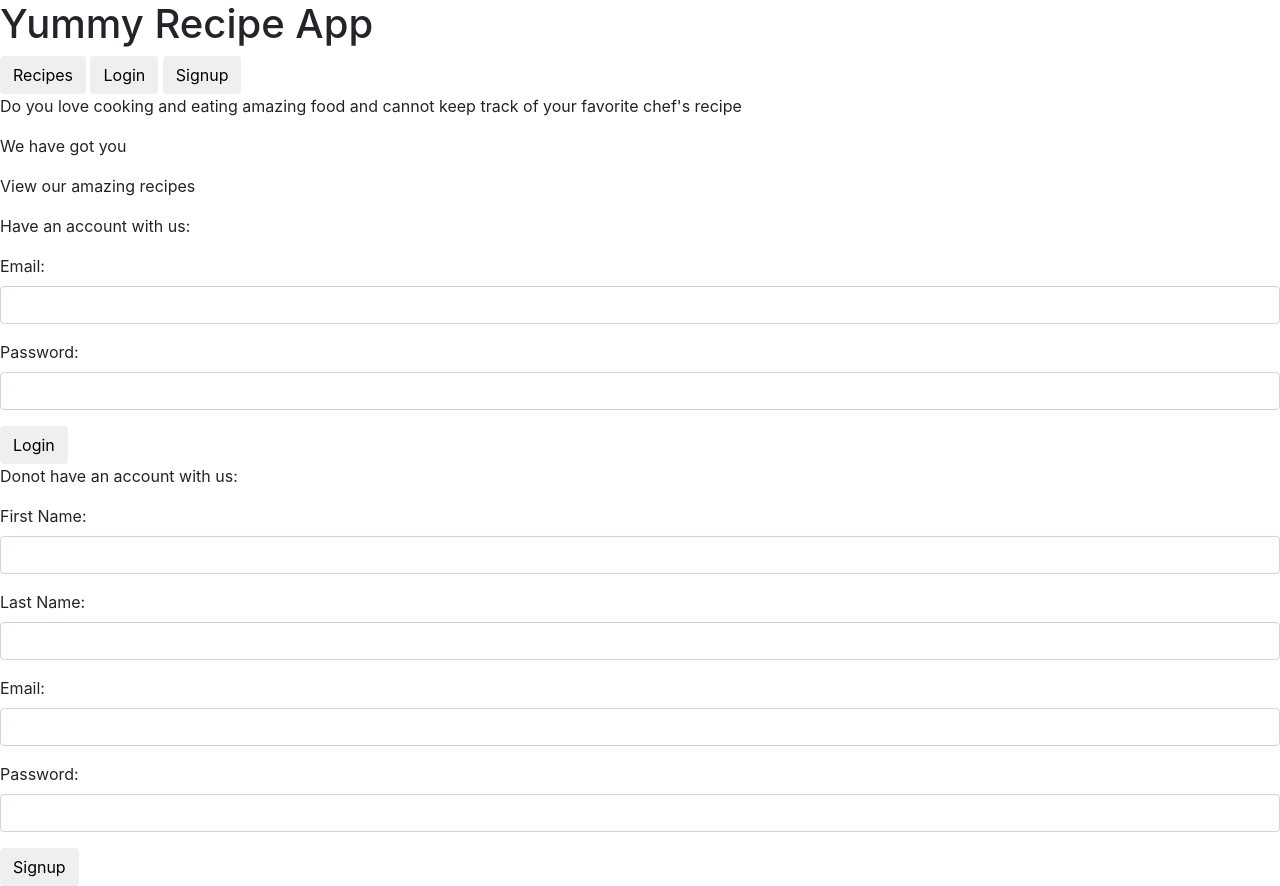
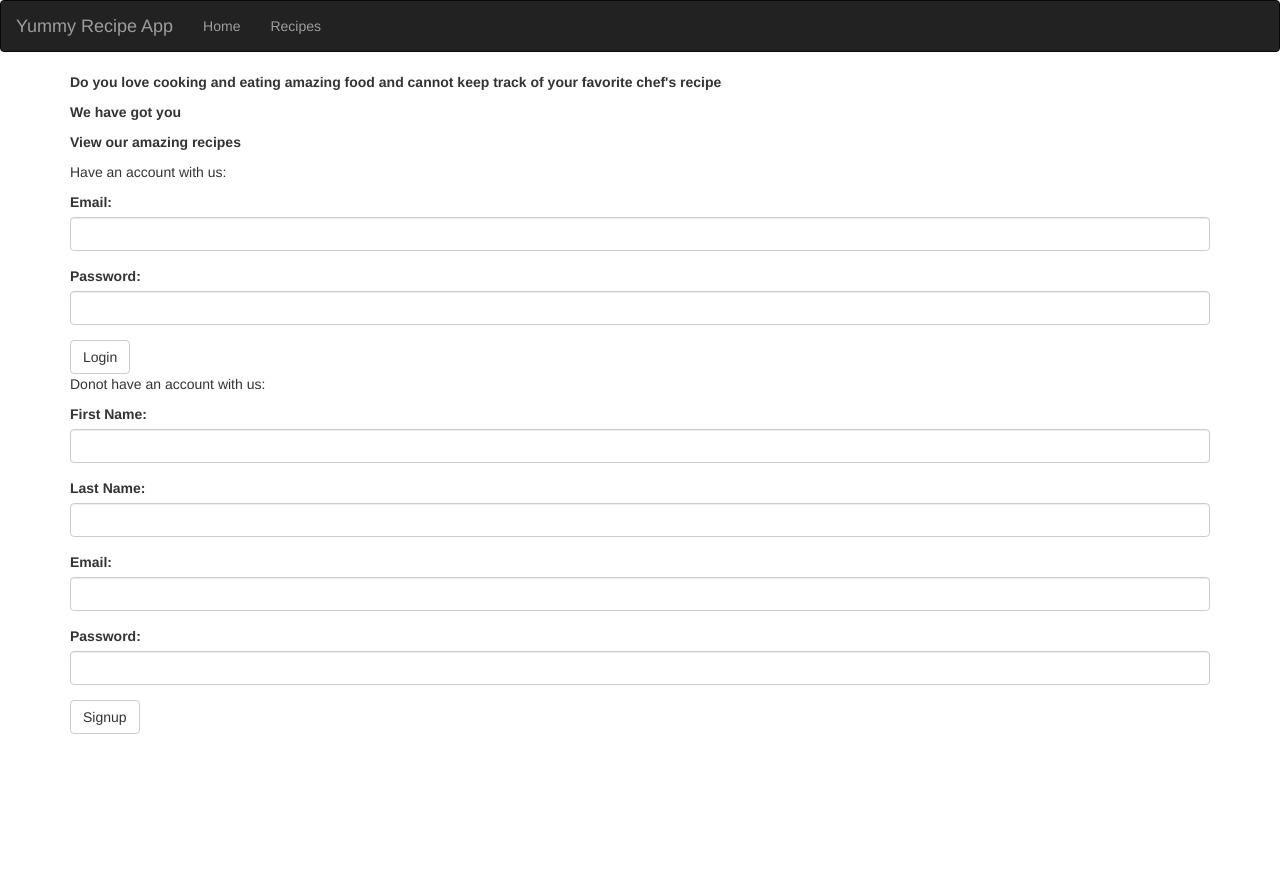
Before and after one commit to shakirandagire/YummyRecipes, a Python web app: template templates/home.html in a window 1280 px wide. After the commit the page ends 734 px from the top, so only its background shows below. Run offline with Jinja, Linux system fonts and the light colour scheme; the template is opened without the code that fills it, so the values that code supplies are empty; some libraries are stand-ins or nearby versions.

Commit message:
Changes made to home.html

```diff
--- a/templates/home.html
+++ b/templates/home.html
@@ -2,18 +2,33 @@
 <html lang="en">
   <head>
     <title>Yummy Recipe App</title>
-    <link rel="stylesheet" href="https://maxcdn.bootstrapcdn.com/bootstrap/4.0.0-beta.2/css/bootstrap.min.css" integrity="sha384-PsH8R72JQ3SOdhVi3uxftmaW6Vc51MKb0q5P2rRUpPvrszuE4W1povHYgTpBfshb" crossorigin="anonymous">
-
+    <meta charset="utf-8">
+    <meta name="viewport" content="width=device-width, initial-scale=1">
+    <link rel="stylesheet" href="https://maxcdn.bootstrapcdn.com/bootstrap/3.3.7/css/bootstrap.min.css">
+    <script src="https://ajax.googleapis.com/ajax/libs/jquery/3.2.1/jquery.min.js"></script>
+    <script src="https://maxcdn.bootstrapcdn.com/bootstrap/3.3.7/js/bootstrap.min.js"></script>
   </head>
-  <body>
-    <h1>Yummy Recipe App</h1>
-
-      <button type="button" class="btn btn-default">Recipes</button> <button type="button" class="btn btn-default">Login</button>  <button type="button" class="btn btn-default">Signup</button>
 
 
-        <p> Do you love cooking and eating amazing food and cannot keep track of your favorite chef's recipe</p>
+  <body>
+
+      <nav class="navbar navbar-inverse">
+          <div class="container-fluid">
+            <div class="navbar-header">
+              <a class="navbar-brand" href="#">Yummy Recipe App</a>
+            </div>
+            <ul class="nav navbar-nav">
+              <li><a href="home.html">Home</a></li>
+              <li><a href="dashboard.html">Recipes</a></li>
+            </ul>
+          </div>
+      </nav>
+
+      <div class="container">
+
+           <b> <p> Do you love cooking and eating amazing food and cannot keep track of your favorite chef's recipe</p>
             <p> We have got you </p>
-        <p> View our amazing recipes</p>
+            <p> View our amazing recipes</p> </b>
 
 
           <p> Have an account with us:</p>
@@ -56,6 +71,8 @@
             </div>
           </form>
 
+      </div>
 
+    </div>
   </body>
 </html>
```
Lines whose indentation alone changed are shown as unchanged.
